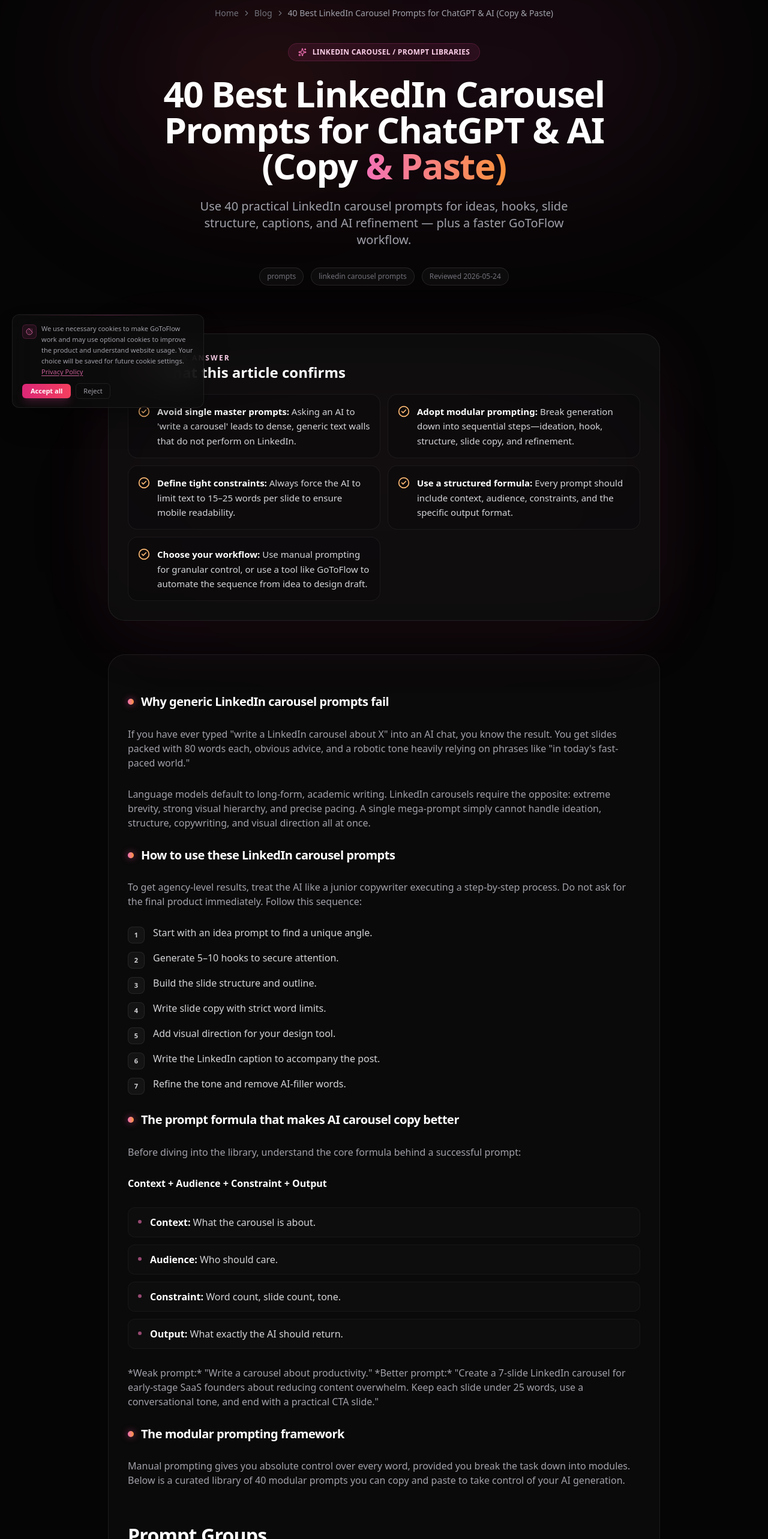
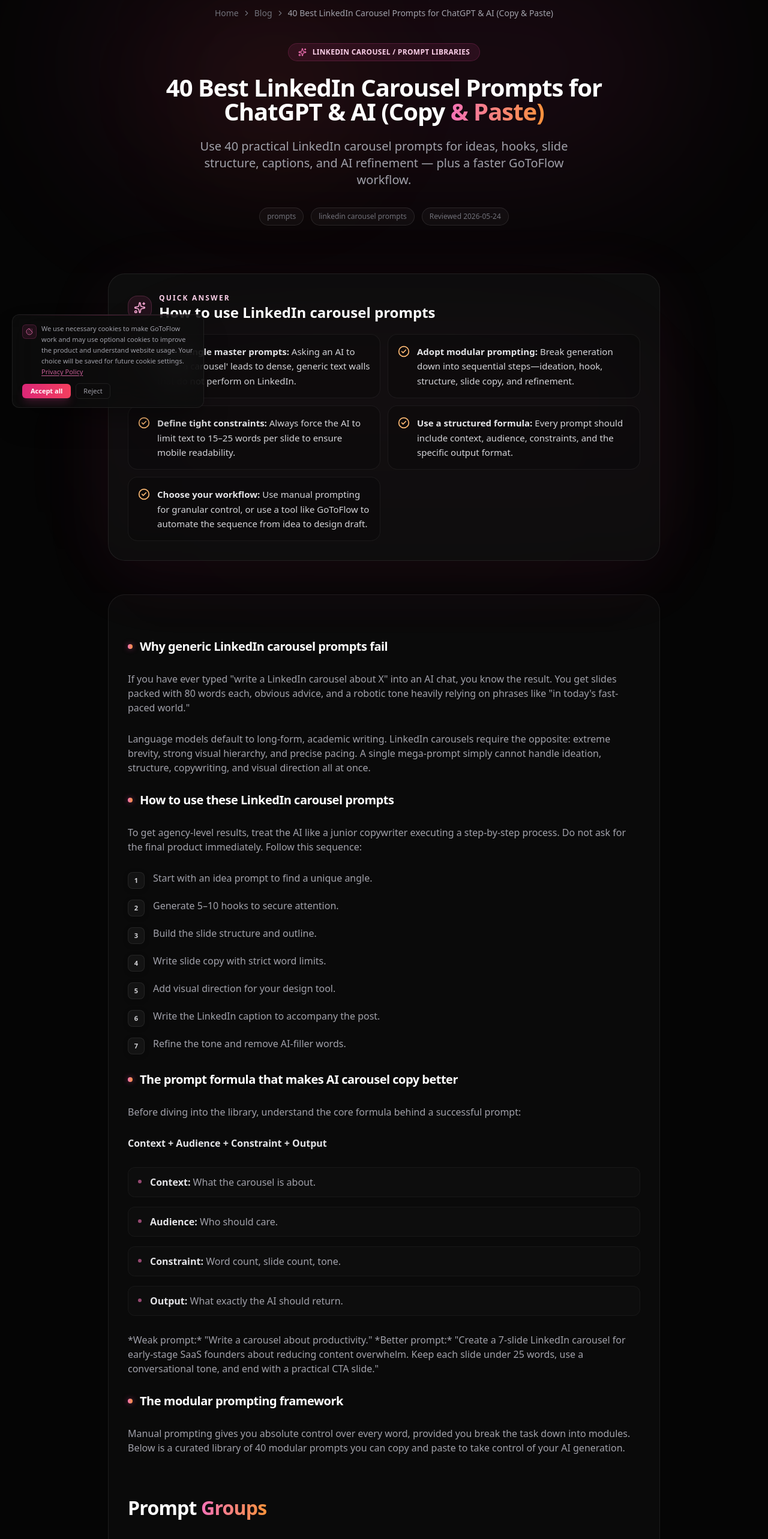
Before and after one commit to matteimikeska49-bot/gtf, a React (Vite) app: page /blog/linkedin-carousel-prompts in a window 1280 px wide. Shown: the part 100-2666 px from the top of the page at 60% size. Built offline with nearby package versions, Linux system fonts and the light colour scheme.

Commit message:
Refine markdown article template system

```diff
--- a/src/components/blog/templates/MarkdownSeoArticleTemplateV2.jsx
+++ b/src/components/blog/templates/MarkdownSeoArticleTemplateV2.jsx
@@ -32,7 +32,7 @@ const parseInlineMarkdown = (text) => {
 
     const token = match[0];
     if (token.startsWith('**')) {
-      parts.push(<strong key={parts.length} className="font-semibold text-white">{token.slice(2, -2)}</strong>);
+      parts.push(<strong key={parts.length} className="font-semibold text-zinc-200">{token.slice(2, -2)}</strong>);
     } else if (token.startsWith('`')) {
       parts.push(<code key={parts.length} className="rounded-md border border-white/10 bg-white/[0.04] px-1.5 py-0.5 text-[0.92em] text-pink-100">{token.slice(1, -1)}</code>);
     } else {
@@ -153,15 +153,15 @@ const MarkdownBody = ({ markdown, title }) => {
         if (block.type === 'heading') {
           if (block.level <= 2) {
             return (
-              <h2 key={index} className="pt-8 pb-2 text-2xl font-bold leading-tight tracking-tight text-white md:text-[32px]">
-                {parseInlineMarkdown(block.text)}
+              <h2 key={index} className="pt-10 pb-4 text-2xl font-bold leading-tight tracking-tight text-white md:text-[32px]">
+                {renderFormattedHeading(block.text)}
               </h2>
             );
           }
           return (
-            <div key={index} className="mt-8 mb-4 flex items-center gap-3">
-              <span className="shrink-0 w-2.5 h-2.5 rounded-full bg-gradient-to-r from-pink-400 to-orange-400 shadow-[0_0_12px_rgba(236,72,153,0.6)]" />
-              <h3 className="text-xl font-semibold leading-snug tracking-tight text-white">
+            <div key={index} className="mt-10 mb-4 flex items-center gap-3">
+              <span className="shrink-0 w-2 h-2 rounded-full bg-gradient-to-r from-pink-400 to-orange-400 shadow-[0_0_10px_rgba(236,72,153,0.5)]" />
+              <h3 className="text-lg md:text-xl font-semibold leading-snug tracking-tight text-white">
                 {parseInlineMarkdown(block.text)}
               </h3>
             </div>
@@ -170,7 +170,7 @@ const MarkdownBody = ({ markdown, title }) => {
 
         if (block.type === 'paragraph') {
           return (
-            <p key={index} className="text-[15px] leading-[1.85] text-zinc-400 md:text-base">
+            <p key={index} className="mb-6 text-[15px] leading-[1.85] text-zinc-400 md:text-base">
               {parseInlineMarkdown(block.text)}
             </p>
           );
@@ -178,11 +178,11 @@ const MarkdownBody = ({ markdown, title }) => {
 
         if (block.type === 'list') {
           return (
-            <div key={index} className="space-y-3 my-6">
+            <div key={index} className="space-y-4 my-8">
               {block.items.map((item, i) => (
-                <div key={item} className={`flex items-start gap-3.5 ${!block.ordered ? 'rounded-xl border border-white/[0.04] bg-white/[0.015] px-4 py-3 transition-colors hover:bg-white/[0.03]' : ''} text-[15px] leading-[1.7] text-zinc-300 md:text-base`}>
+                <div key={item} className={`flex items-start gap-3.5 ${!block.ordered ? 'rounded-xl border border-white/[0.04] bg-white/[0.015] px-4 py-3 transition-colors hover:bg-white/[0.03]' : ''} text-[15px] leading-[1.7] text-zinc-400 md:text-base`}>
                   {block.ordered ? (
-                    <span className="shrink-0 w-7 h-7 rounded-lg bg-white/[0.04] border border-white/[0.08] flex items-center justify-center text-[11px] font-semibold text-zinc-300 mt-0.5">
+                    <span className="shrink-0 w-7 h-7 rounded-lg bg-white/[0.04] border border-white/[0.08] flex items-center justify-center text-[11px] font-semibold text-zinc-300 mt-0.5 shadow-[0_2px_8px_rgba(0,0,0,0.2)]">
                       {i + 1}
                     </span>
                   ) : (
@@ -243,6 +243,22 @@ const renderFormattedTitle = (title) => {
   return title;
 };
 
+const renderFormattedHeading = (title) => {
+  if (!title) return null;
+  const words = title.split(' ');
+  if (words.length >= 2) {
+    const highlightWords = words.length > 2 ? words.slice(-2).join(' ') : words.slice(-1).join(' ');
+    const normalWords = words.length > 2 ? words.slice(0, -2).join(' ') : words.slice(0, -1).join(' ');
+    return (
+      <>
+        {parseInlineMarkdown(normalWords)}{' '}
+        <span className="text-transparent bg-clip-text bg-gradient-to-r from-pink-400 to-orange-400">{parseInlineMarkdown(highlightWords)}</span>
+      </>
+    );
+  }
+  return parseInlineMarkdown(title);
+};
+
 const SectionShell = ({ id, eyebrow, title, children }) => (
   <section id={id} className="scroll-mt-24 mb-16 md:mb-20">
     <div className="mb-6 flex items-center gap-3">
@@ -257,7 +273,7 @@ const SectionShell = ({ id, eyebrow, title, children }) => (
   </section>
 );
 
-const QuickAnswer = ({ items }) => {
+const QuickAnswer = ({ items, title }) => {
   if (!Array.isArray(items) || items.length === 0) return null;
 
   return (
@@ -268,7 +284,7 @@ const QuickAnswer = ({ items }) => {
         </div>
         <div>
           <p className="text-xs font-bold uppercase tracking-[0.18em] text-pink-200">Quick Answer</p>
-          <h2 className="text-xl font-bold text-white md:text-2xl">What this article confirms</h2>
+          <h2 className="text-xl font-bold text-white md:text-2xl">{title || "What you need to know"}</h2>
         </div>
       </div>
       <ul className="grid gap-3 md:grid-cols-2">
@@ -379,7 +395,7 @@ const PromptAccordion = ({ prompts }) => {
               <div className={`grid transition-all duration-300 ease-in-out ${isOpen ? 'grid-rows-[1fr] opacity-100' : 'grid-rows-[0fr] opacity-0'}`}>
                 <div className="overflow-hidden">
                   <div className="p-5 md:p-6 bg-[#0a0a0a]">
-                    <div className="whitespace-pre-wrap break-words text-[13px] md:text-sm leading-[1.8] text-zinc-300 font-mono">
+                    <div className="whitespace-pre-wrap break-words text-[13px] md:text-sm leading-[1.8] text-zinc-400 font-mono">
                       {parseInlineMarkdown(prompt.text || '')}
                     </div>
                   </div>
@@ -529,7 +545,7 @@ const ArticleHero = ({ article }) => (
         </div>
       </div>
 
-      <h1 className="mx-auto mb-6 max-w-4xl text-3xl font-bold leading-[1.1] tracking-tight text-white md:text-5xl lg:text-6xl">
+      <h1 className={`mx-auto mb-6 max-w-4xl font-bold leading-[1.1] tracking-tight text-white ${article.title.length > 50 ? 'text-3xl md:text-4xl lg:text-[40px]' : 'text-3xl md:text-5xl lg:text-6xl'}`}>
         {renderFormattedTitle(article.title)}
       </h1>
       <p className="mx-auto max-w-2xl text-lg leading-[1.65] text-zinc-400 md:text-xl">
@@ -550,7 +566,7 @@ export const MarkdownSeoArticleTemplateV2 = ({ article }) => (
     <main className="relative bg-[#050505] px-4 pb-20 sm:px-6 md:pb-28">
       <div className="pointer-events-none absolute inset-x-0 top-20 mx-auto h-[520px] max-w-5xl rounded-full bg-gradient-to-b from-pink-500/[0.035] to-transparent blur-3xl" />
       <div className="relative z-10 mx-auto flex w-full max-w-[920px] flex-col gap-14 md:gap-18">
-        <QuickAnswer items={article.quickAnswer} />
+        <QuickAnswer items={article.quickAnswer} title={article.quickAnswerTitle} />
         <KeyTakeaway text={article.keyTakeaway} />
         {article.body && (
           <article className="rounded-[28px] border border-white/[0.07] bg-white/[0.025] p-5 md:p-8">
--- a/src/content/blog/articles/linkedin-carousel-prompts.md
+++ b/src/content/blog/articles/linkedin-carousel-prompts.md
@@ -14,6 +14,7 @@ canonical: "https://gotoflow.io/blog/linkedin-carousel-prompts"
 createdAt: "2026-05-24T00:00:00Z"
 updatedAt: "2026-05-24T00:00:00Z"
 lastReviewed: "2026-05-24"
+quickAnswerTitle: "How to use LinkedIn carousel prompts"
 quickAnswer:
   - "**Avoid single master prompts:** Asking an AI to 'write a carousel' leads to dense, generic text walls that do not perform on LinkedIn."
   - "**Adopt modular prompting:** Break generation down into sequential steps—ideation, hook, structure, slide copy, and refinement."
```
Also changed, not shown: 37 other files (tests, documents, lock files or other folders).
